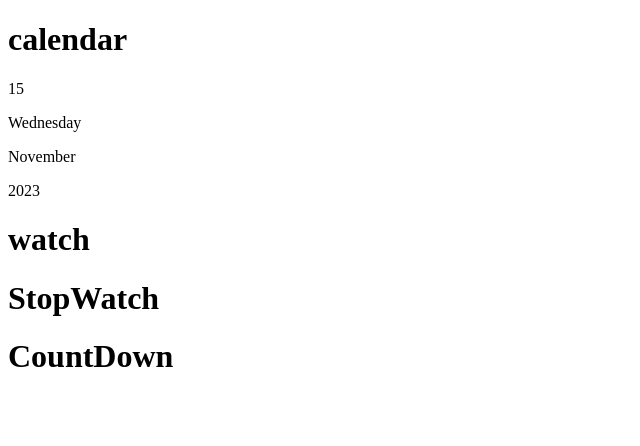
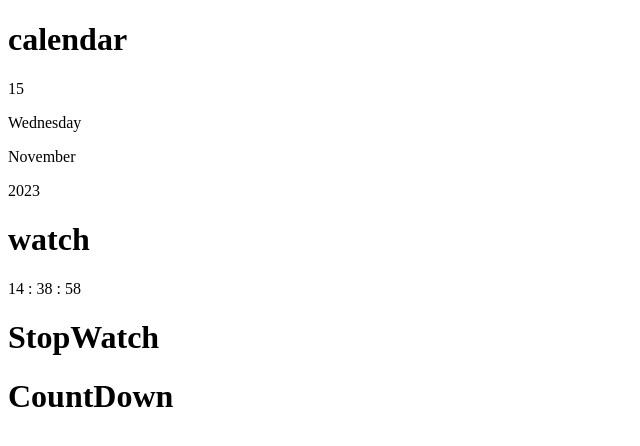
Before and after one commit to TejPrakash18/JavaScript20days, a plain HTML site: page DateAndTime/index.html in a window 1280 px wide. Shown: the whole page, without its empty margins (0-640 px from the left). Drawn offline with Linux system fonts and the light colour scheme.

Commit message:
update projects

```diff
--- a/DateAndTime/index.html
+++ b/DateAndTime/index.html
@@ -20,6 +20,11 @@
     </div>
     <div class="watch">
         <h1>watch</h1>
+        <span id="hours">00</span>
+        <span>:</span>
+        <span id="minutes">00</span>
+        <span>:</span>
+        <span id="sec">00</span>
     </div>
     <div class="stopwatch">
         <h1>StopWatch</h1>
@@ -30,4 +35,5 @@
 
 </body>
 <script src="js/calendar.js"></script>
+<script src="js/watch.js"></script>
 </html>
--- a/DateAndTime/js/watch.js
+++ b/DateAndTime/js/watch.js
@@ -0,0 +1,12 @@
+let hours = document.querySelector("#hours")
+let minutes = document.querySelector("#minutes")
+let sec =  document.querySelector("#sec")
+
+setInterval(()=>{
+    let time = new Date();
+
+    hours.innerHTML = (time.getHours()<10?"0":"")+time.getHours();
+    minutes.innerHTML = (time.getMinutes()<10?"0":"")+time.getMinutes();
+    sec.innerHTML = (time.getSeconds()<10?"0":"")+time.getSeconds();
+
+},1000)
```
